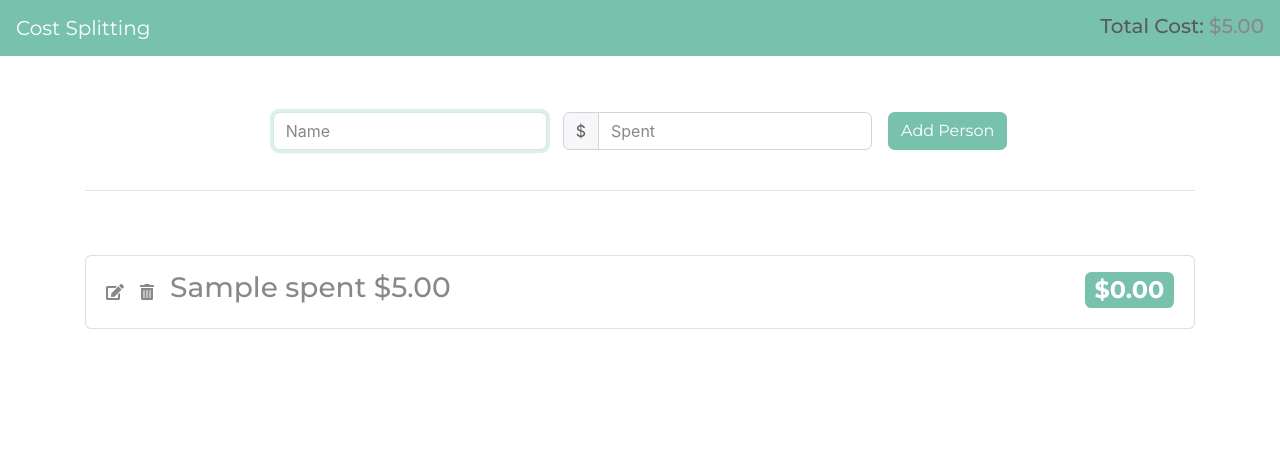
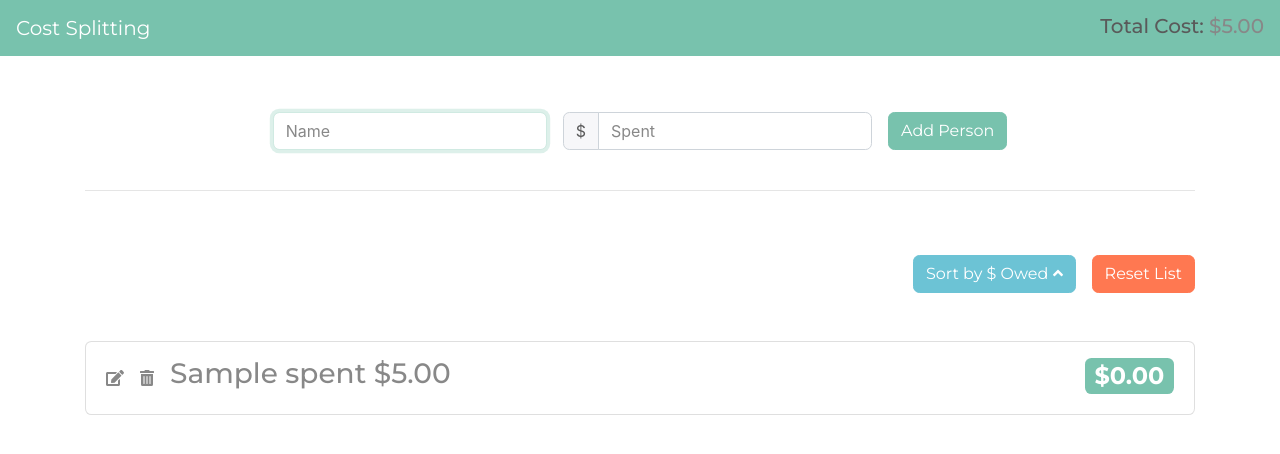
Before and after one commit to alex-mcconnell/cost-splitting, a Vue app: page / in a window 1280 px wide. Both pictures are taken after typing "Sample", "5" into the empty fields and a click on the button "Add Person". Shown: the top 454 px of the page. Built offline with nearby package versions, Linux system fonts and the light colour scheme.

Commit message:
Added reset list confirmation message and sorting.

```diff
--- a/src/App.vue
+++ b/src/App.vue
@@ -5,13 +5,28 @@
       <add-person @add-person="people.push($event)" />
       <hr class="pb-5">
       <p v-if="people.length == 0" class="text-center"><span class="text-muted">Add a person to get started</span></p>
-      <person-list
-        v-else
-        :people="people"
-        :amtOwedPerPerson="amtOwedPerPerson"
-        @delete-person="people.splice($event, 1)"
-        @edit-person="handleEditPerson($event)" />
+      <div  v-else>
+        <div class="d-flex justify-content-end">
+          <button
+            class="btn btn-info mr-3"
+            @click="handleSort" >Sort by $ Owed <font-awesome-icon
+            :icon="sortAsc ? 'angle-up' : 'angle-down'" /></button>
+            <button
+            class="btn btn-danger"
+            @click="cancelModalDisplay = 'block'">Reset List</button>
+        </div>
+        <person-list
+          class="pt-5"
+          :people="people"
+          :amtOwedPerPerson="amtOwedPerPerson"
+          @delete-person="people.splice($event, 1)"
+          @edit-person="handleEditPerson($event)" />
+      </div>
     </div>
+    <reset-modal
+      @cancel-reset-list="cancelModalDisplay = 'none'"
+      @reset-list="resetList"
+      :style="{display: cancelModalDisplay}" ></reset-modal>
   </div>
 </template>
 
@@ -19,6 +34,7 @@
 import Navbar from './components/Navbar.vue'
 import AddPerson from './components/AddPerson.vue'
 import PersonList from './components/PersonList.vue'
+import ResetModal from './components/ResetModal.vue'
 
 import { formatNumber } from './mixins/formatNumber.js'
 
@@ -26,7 +42,8 @@ export default {
   components: {
     Navbar: Navbar,
     AddPerson: AddPerson,
-    PersonList: PersonList
+    PersonList: PersonList,
+    ResetModal: ResetModal
   },
   mixins: [formatNumber],
   mounted() {
@@ -36,7 +53,9 @@ export default {
   },
   data() {
     return {
-      people: []
+      people: [],
+      sortAsc: true,
+      cancelModalDisplay: 'none'
     }
   },
   computed: {
@@ -60,6 +79,22 @@ export default {
         spent: Number(data.editPerson.spent)
       }
       this.people.splice(id, 1, person);
+    },
+    handleSort() {
+      this.sortAsc = !this.sortAsc;
+
+      this.people.sort((a, b) => {
+        if (a.spent - this.amtOwedPerPerson < b.spent - this.amtOwedPerPerson) {
+          return this.sortAsc ? 1 : -1
+        } else if (a.spent - this.amtOwedPerPerson > b.spent - this.amtOwedPerPerson) {
+          return !this.sortAsc ? 1 : -1
+        }
+        return 0;
+      });
+    },
+    resetList() {
+      this.people = [];
+      this.cancelModalDisplay = 'none';
     }
   },
   watch: {
--- a/src/components/Person.vue
+++ b/src/components/Person.vue
@@ -1,5 +1,5 @@
 <template>
-  <li v-if="!isEditable" class="list-group-item d-flex justify-content-between align-items-center">
+  <li v-if="!isEditable" class="list-group-item d-flex justify-content-between align-items-center col-xs-1">
     <div class="d-flex align-items-center">
       <font-awesome-icon icon="edit" class="mr-3" @click="handleStartEdit" />
       <font-awesome-icon icon="trash-alt" class="mr-3" @click="handleDeletePerson" />
@@ -7,6 +7,7 @@
     </div>
     <h2><span class="badge" :class="pillColor">{{ owedFormatted }}</span></h2>
   </li>
+
   <li v-else class="list-group-item d-flex justify-content-between align-items-center">
     <div class="d-flex align-items-center">
       <font-awesome-icon icon="save" class="mr-3" @click="handleSaveEdit" />
--- /dev/null
+++ b/src/components/ResetModal.vue
@@ -0,0 +1,30 @@
+<template>
+  <div class="modal" :style="{'display': display}">
+    <div class="modal-dialog" role="document">
+      <div class="modal-content">
+        <div class="modal-header">
+          <h5 class="modal-title">Are you sure?</h5>
+        </div>
+        <div class="modal-body">
+          <p>You put a lot of work into this...</p>
+        </div>
+        <div class="modal-footer">
+          <button type="button" class="btn btn-primary" @click="$emit('reset-list')">Yes</button>
+          <button type="button" class="btn btn-secondary" data-dismiss="modal" @click="$emit('cancel-reset-list')">Cancel</button>
+        </div>
+      </div>
+    </div>
+  </div>
+</template>
+
+<script>
+export default {
+  props: {
+    display: String
+  }
+}
+</script>
+
+<style>
+
+</style>
--- a/src/main.js
+++ b/src/main.js
@@ -3,13 +3,15 @@ import App from './App.vue'
 
 import 'bootswatch/dist/minty/bootstrap.css'
 import { library } from '@fortawesome/fontawesome-svg-core'
-import { faTrashAlt, faEdit, faSave, faUndo } from '@fortawesome/free-solid-svg-icons'
+import { faTrashAlt, faEdit, faSave, faUndo, faAngleUp, faAngleDown } from '@fortawesome/free-solid-svg-icons'
 import { FontAwesomeIcon } from '@fortawesome/vue-fontawesome'
 
 library.add(faTrashAlt);
 library.add(faEdit);
 library.add(faSave);
 library.add(faUndo);
+library.add(faAngleUp);
+library.add(faAngleDown);
 
 Vue.component('font-awesome-icon', FontAwesomeIcon);
 
```
